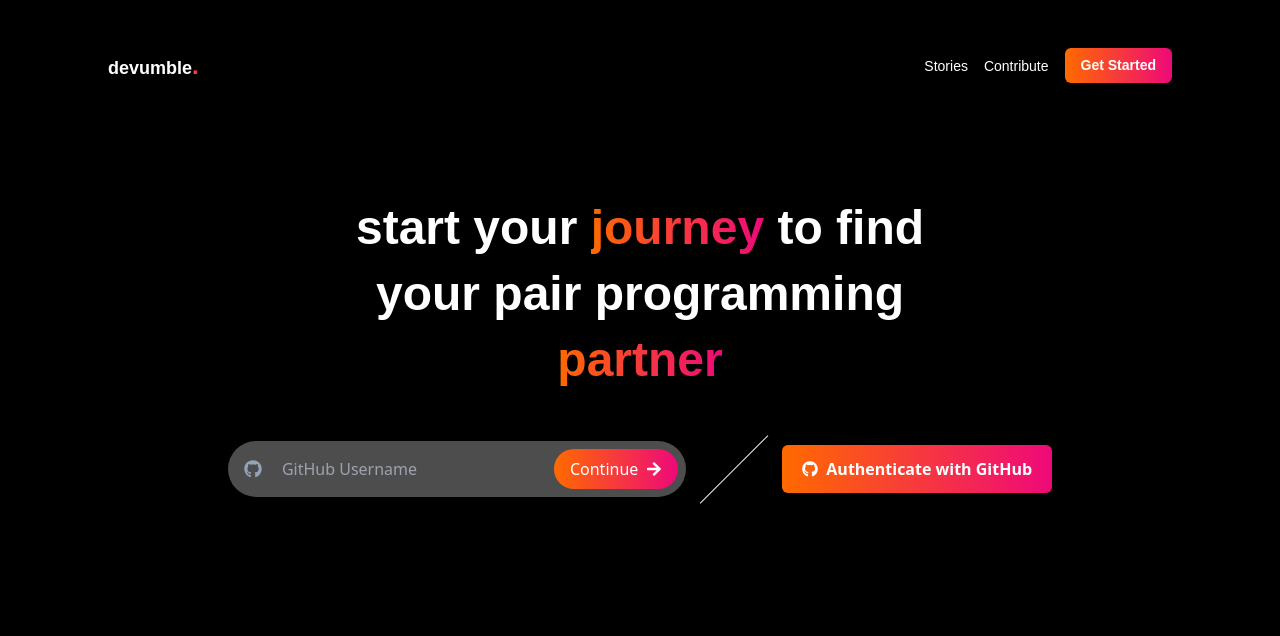
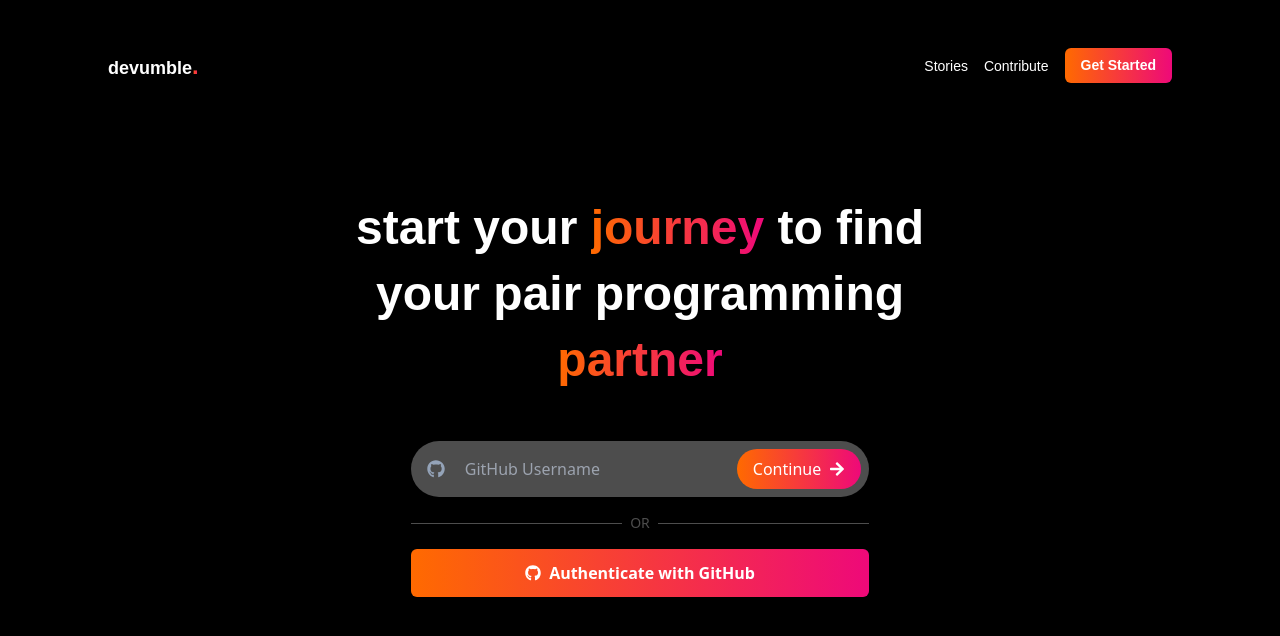
Before and after one commit to yashsehgal/devumble, a React (Create React App) app in the folder app/: page / in a window 1280 px wide. Shown: the top 636 px of the page. Built offline with nearby package versions, Linux system fonts and the light colour scheme.

Commit message:
Landing Page CTA section hanged

```diff
--- a/app/src/screens/Landing.jsx
+++ b/app/src/screens/Landing.jsx
@@ -11,7 +11,7 @@
                     <h1 className='font-product text-white leading-snug font-bold text-5xl text-center w-[24ch] mx-auto'>
                         start your <span className="gradient-text">journey</span> to find your pair programming <span className="gradient-text">partner</span>
                     </h1>
-                    <div className='github-auth-cta-section-wrapper mt-12 flex flex-row items-center justify-between w-fit mx-auto'>
+                    <div className='github-auth-cta-section-wrapper mt-12 flex flex-col items-stretch justify-between gap-4 w-fit mx-auto'>
                         <div className="github-username-input-component-wrapper px-2 py-2 rounded-full bg-white bg-opacity-30 w-fit flex flex-row items-center gap-3 mx-auto">
                             <span className="github-placeholder-wrapper flex flex-row gap-1 items-center leading-snug font-semibold text-lg text-slate-400 px-2">
                                 <FaGithub />
@@ -23,7 +23,11 @@
                                 Continue <FaArrowRight />
                             </button>
                         </div>
-                        <hr className='translate -rotate-45 w-24' />
+                        <div className="section-divider-wrapper flex flex-row items-center gap-2 w-auto h-auto ">
+                            <div className='w-full h-[1px] bg-white opacity-30' />
+                            <span className='text-white opacity-30 font-normal text-sm'>OR</span>
+                            <div className='w-full h-[1px] bg-white opacity-30' />
+                        </div>
                         <button className='px-5 py-3 gradient text-white flex flex-row items-center justify-center gap-2 font-semibold rounded-md'>
                             <FaGithub />
                             Authenticate with GitHub
```
Also changed, not shown: 1 other file (tests, documents, lock files or other folders).
